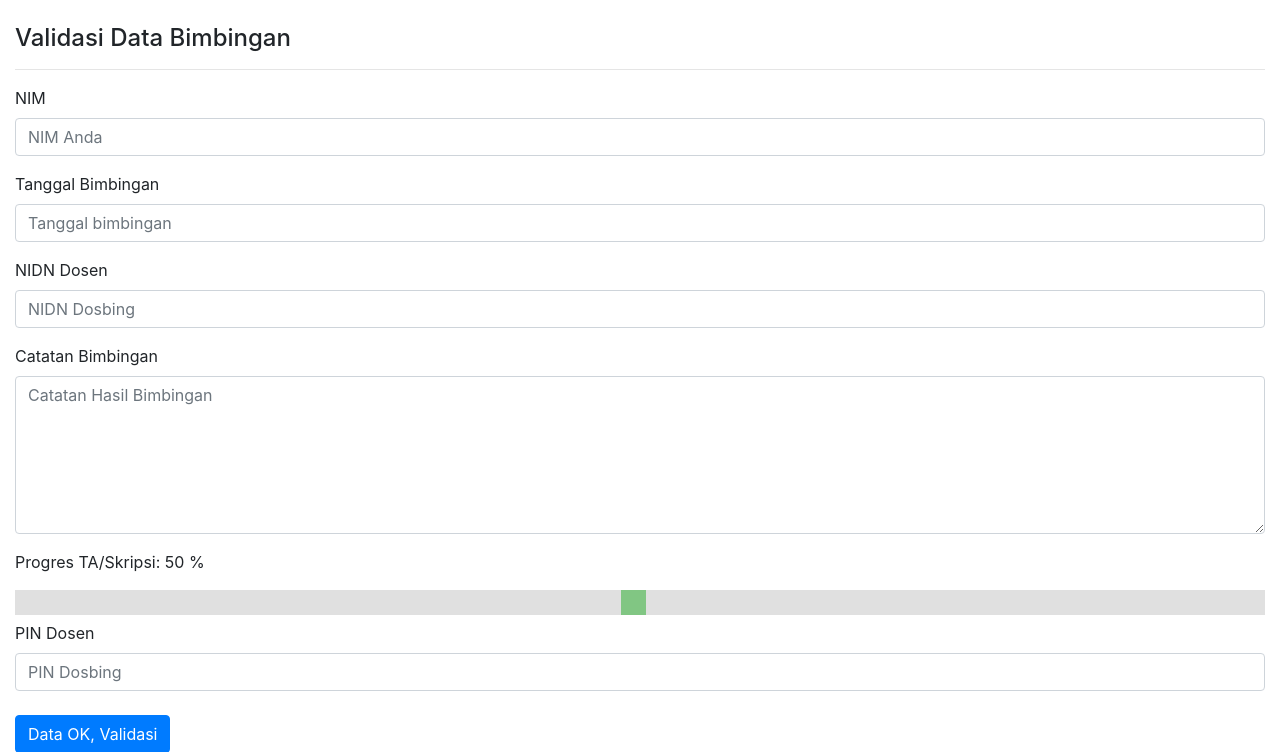
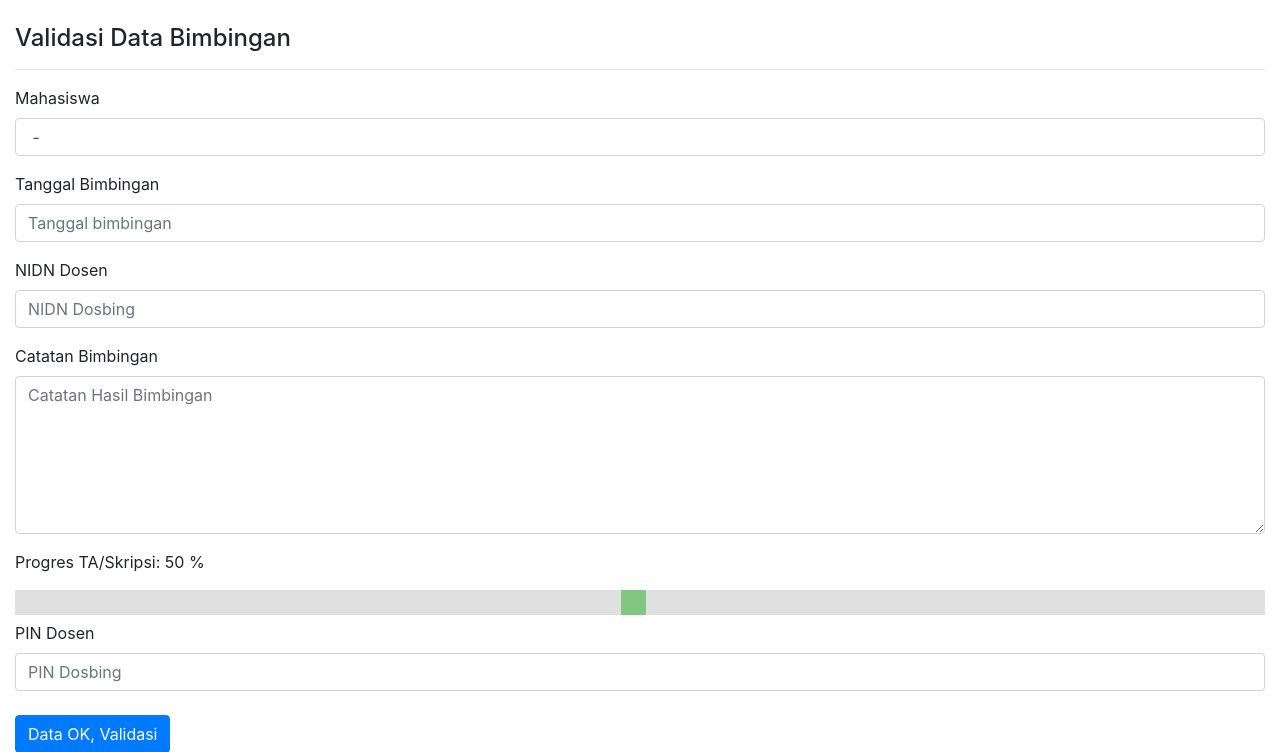
Before and after one commit to anghilmi/bimbingan_ta, a CodeIgniter app: the page made by application/views/dt_bimbingan/dt_bimbingan_form_dosen.php in a window 1280 px wide. Shown: the top 752 px of the page. Run offline with CodeIgniter, Linux system fonts and the light colour scheme; data that the repository does not hold is empty; some libraries are stand-ins or nearby versions.

Commit message:
tambah data nama mhs

```diff
--- a/application/views/dt_bimbingan/dt_bimbingan_form_dosen.php
+++ b/application/views/dt_bimbingan/dt_bimbingan_form_dosen.php
@@ -55,8 +55,8 @@
         <form action="<?php echo $action; ?>" method="post" enctype="multipart/form-data">
 
 	    <div class="form-group">
-            <label for="varchar">NIM <?php echo form_error('nim') ?></label>
-            <input type="text" class="form-control" name="nim" id="nim" placeholder="NIM Anda" autocomplete="on" value="<?php echo $nim; ?>" />
+            <label for="varchar">Mahasiswa <?php echo form_error('nim') ?></label>
+            <input type="text" class="form-control" name="nim" id="nim" placeholder="NIM Anda" autocomplete="on" value="<?php echo $nim.' - '.$nm_mhs; ?>" />
         </div>
 	    <div class="form-group">
             <label for="varchar">Tanggal Bimbingan <?php echo form_error('tgl') ?></label>
```
